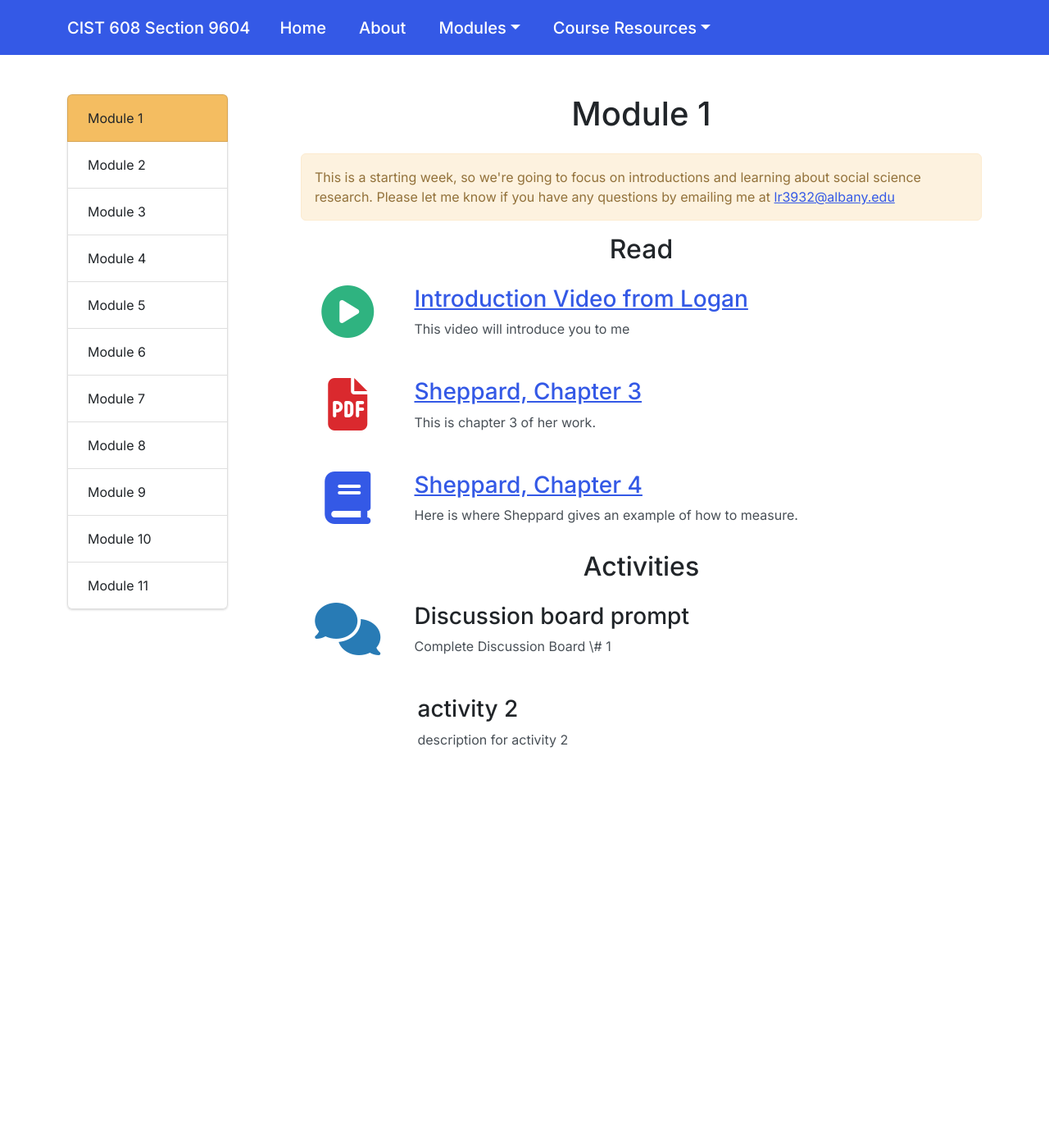
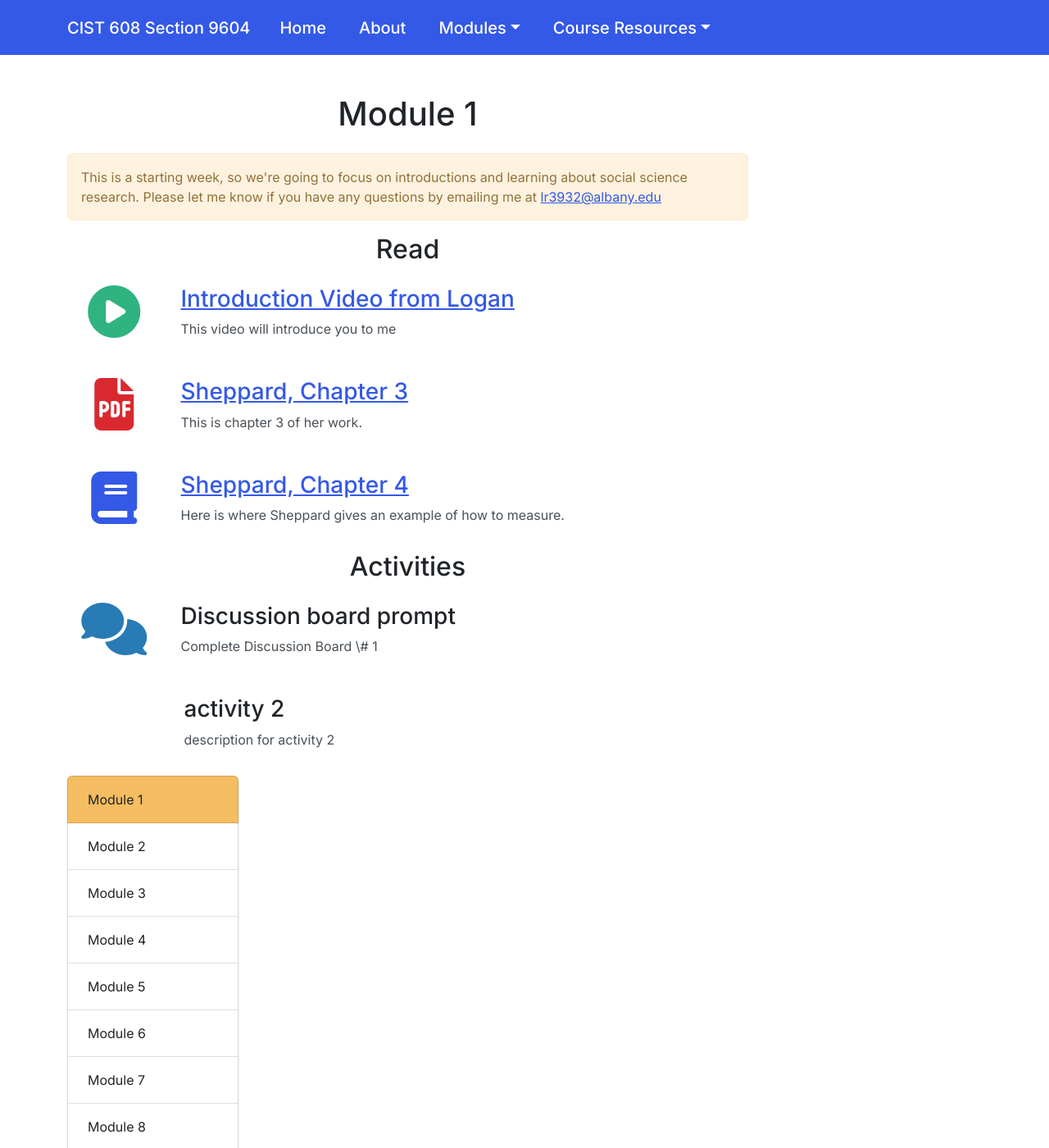
Before and after one commit to loganrath/libwtf, a Jekyll site: the page built from cist608/module-01.md, in a window 1280 px wide and 1400 px high. Shown: the whole window at 82% size. Built offline with Jekyll 4.4.1, drawn with Linux system fonts in a browser that asks for light colours; nearby versions of some CDN libraries; some of the changed text lies outside the part shown.

Commit message:
Update yamlmodule.html

```diff
--- a/_layouts/yamlmodule.html
+++ b/_layouts/yamlmodule.html
@@ -12,13 +12,6 @@
   {% include navbar-cist608.html %}
 <div class="container">
   <div class="row">
-  <div class="col-12 col-sm-4 col-md-3">
-<div class="list-group w-75">
-{% for module in site.data.cist608navigation %}
-<a href="{{ module.url }}" class="list-group-item list-group-item-action {% if module.url == page.url  %}bg-warning{% endif %}">{{ module.text }}</a>
-{% endfor %}
-</div>
-  </div>
   <div class="col-12 col-sm-8 col-md-9">
     <h1 class="text-center font-weight-bold mb-4">{{ page.title}}</h1>
   <div class="alert alert-warning">
@@ -53,6 +46,13 @@
     </div>
     {% endfor %}
   </div>
+  <div class="col-12 col-sm-4 col-md-3">
+  <div class="list-group w-75">
+  {% for module in site.data.cist608navigation %}
+  <a href="{{ module.url }}" class="list-group-item list-group-item-action {% if module.url == page.url  %}bg-warning{% endif %}">{{ module.text }}</a>
+  {% endfor %}
+  </div>
+  </div>
 </div>
 </div>
 <!-- jQuery first, then Popper.js, then Bootstrap JS -->
```
